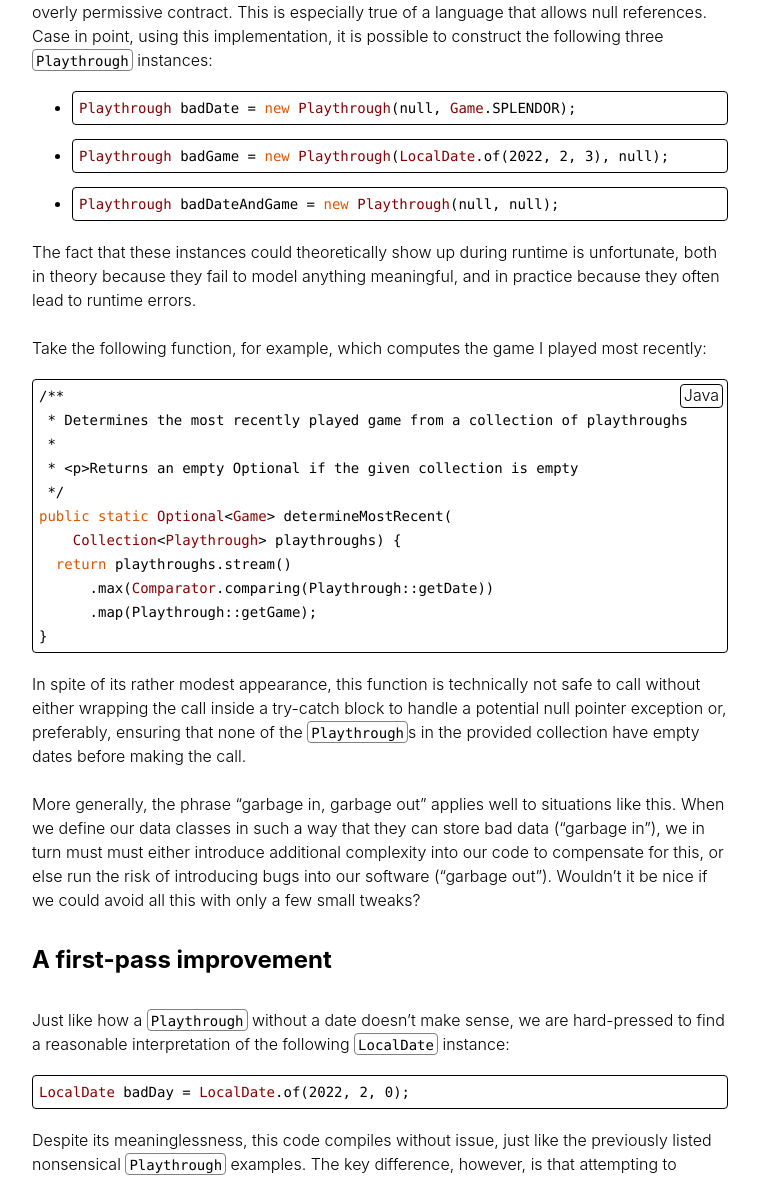
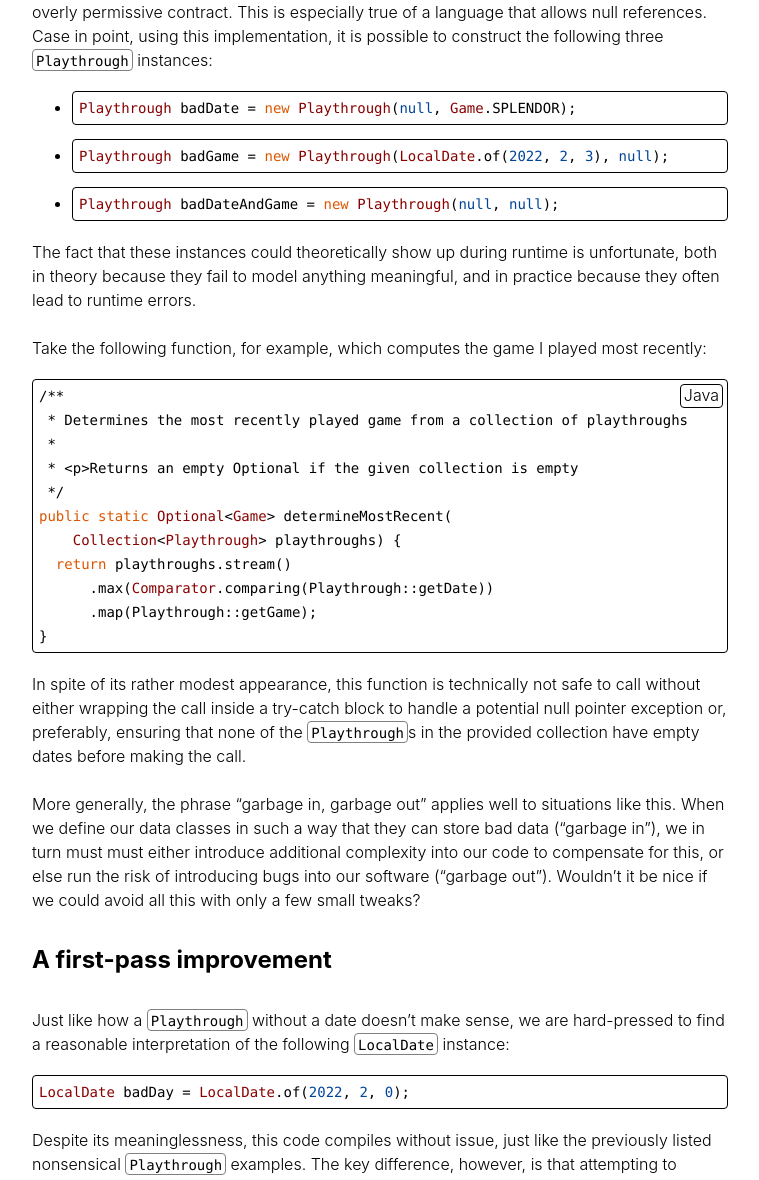
Before and after one commit to andrewtbiehl/andrewtbiehl.com, a Jekyll site: the page built from _posts/2022-02-03-improving-data-classes.md, in a window 1280 px wide. Shown: the part 1201-2381 px from the top of the page, without its empty margins (260-1019 px from the left). Built offline with Jekyll 4.4.1, drawn with Linux system fonts in a browser that asks for light colours.

Commit message:
Add syntax highlighting to value tokens

```diff
--- a/_sass/_syntax-highlighting.scss
+++ b/_sass/_syntax-highlighting.scss
@@ -1,18 +1,6 @@
 code {
 
   // Currently used tokens
-
-  // Keyword
-  .kc, // Keyword.Constant
-
-  // Name
-  .bp, // Name.Builtin.Pseudo
-  .no, // Name.Constant
-
-  // Literal
-  .s, // Literal.String
-  .sa, // Literal.String.Affix
-  .mi, // Literal.Number.Integer
 
   // Comment
   .cm, // Comment.Multiline
@@ -57,6 +45,17 @@ code {
   .nc // Name.Class
   {
     color: #800;
+  }
+
+  // Value tokens
+  .kc, // Keyword.Constant
+  .bp, // Name.Builtin.Pseudo
+  .no, // Name.Constant
+  .s, // Literal.String
+  .sa, // Literal.String.Affix
+  .mi // Literal.Number.Integer
+  {
+    color: #049;
   }
 
   // Currently unused tokens
```
